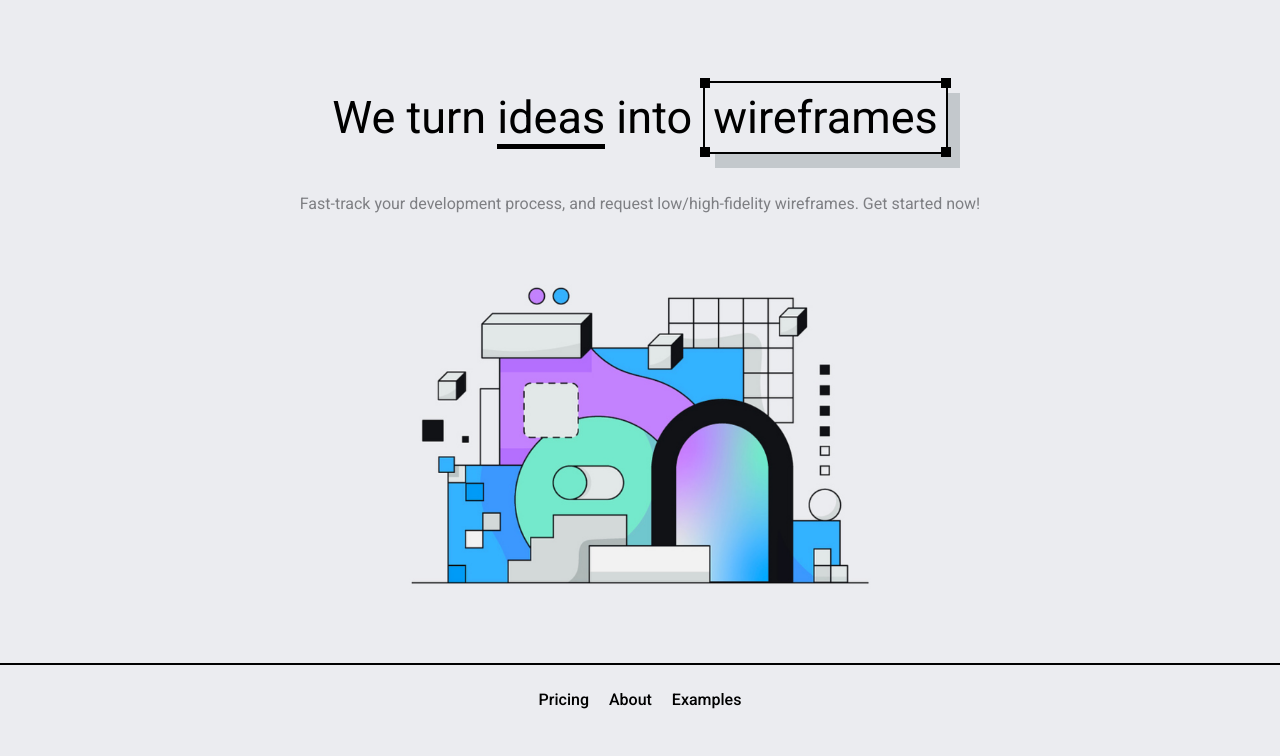
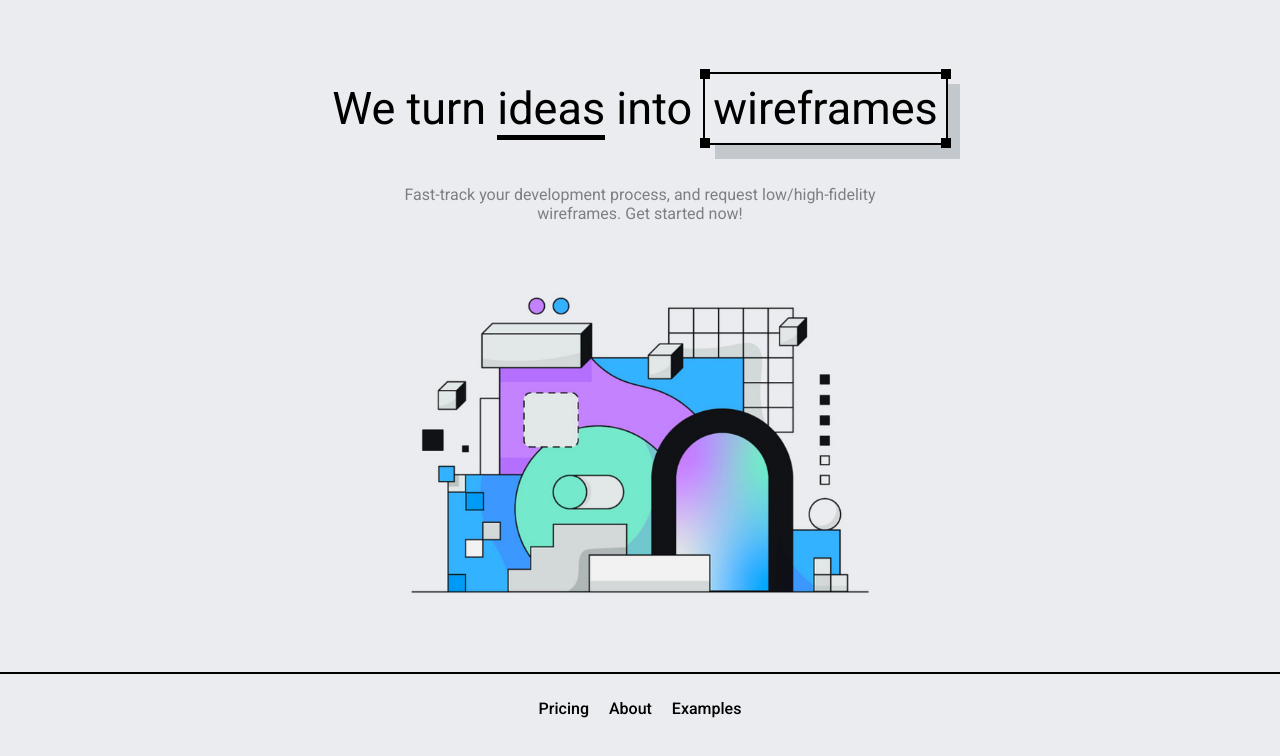
Before and after one commit to jsdaniell/wireframe-landing, a plain HTML site: page index.html in a window 1280 px wide. Drawn offline with Linux system fonts and the light colour scheme.

Commit message:
Adicionei quebra de linha no subtitulo

```diff
--- a/index.html
+++ b/index.html
@@ -18,7 +18,7 @@
         </span>
     </p>
     <p class="descriptionText">
-        Fast-track your development process, and request low/high-fidelity wireframes. Get started now!
+        Fast-track your development process, and request low/high-fidelity <br> wireframes. Get started now!
     </p>
     <img src="img/imagelogo.png" alt="Hero Image" class="heroImage">
     <footer class="footer">
```
